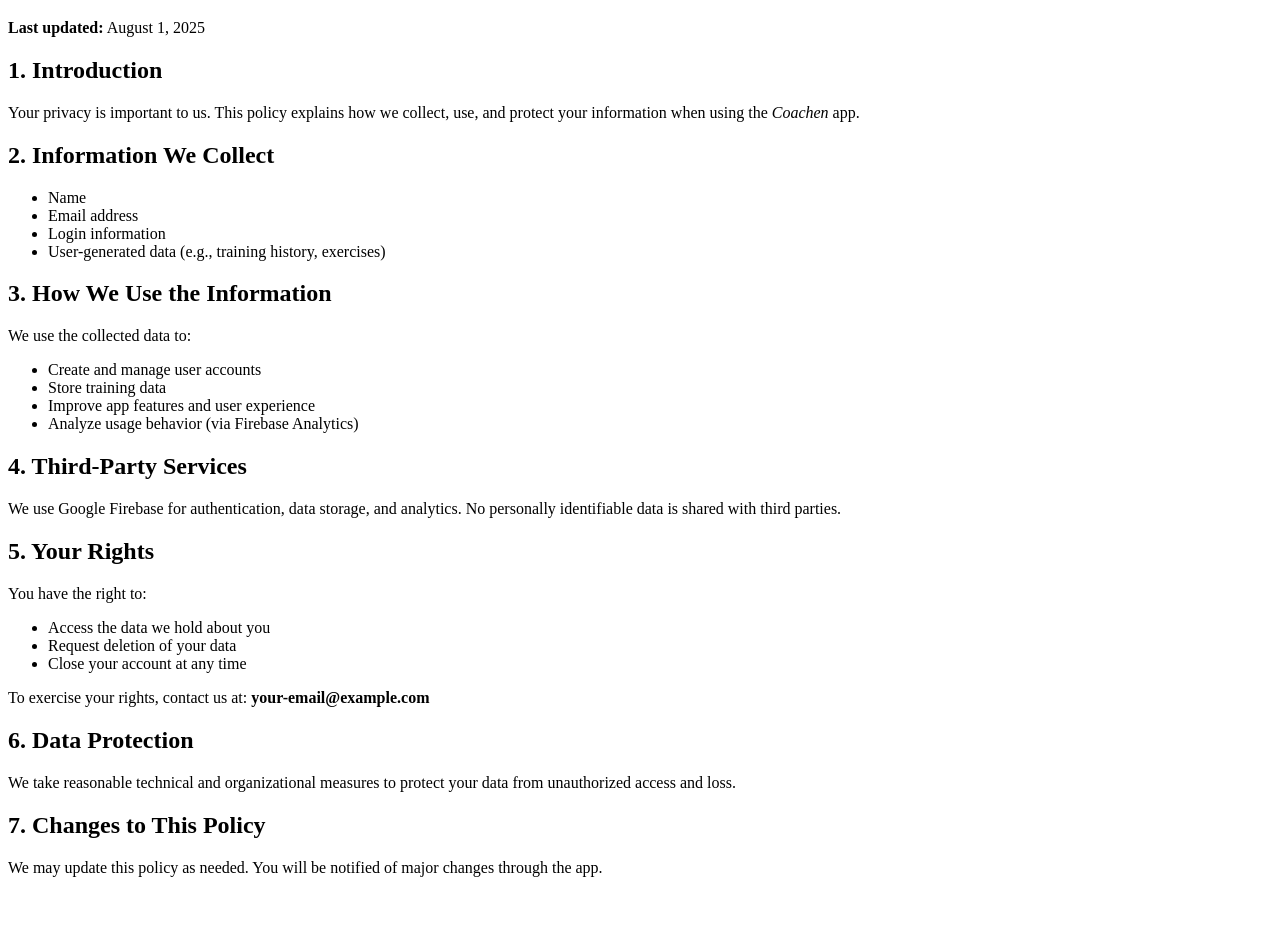
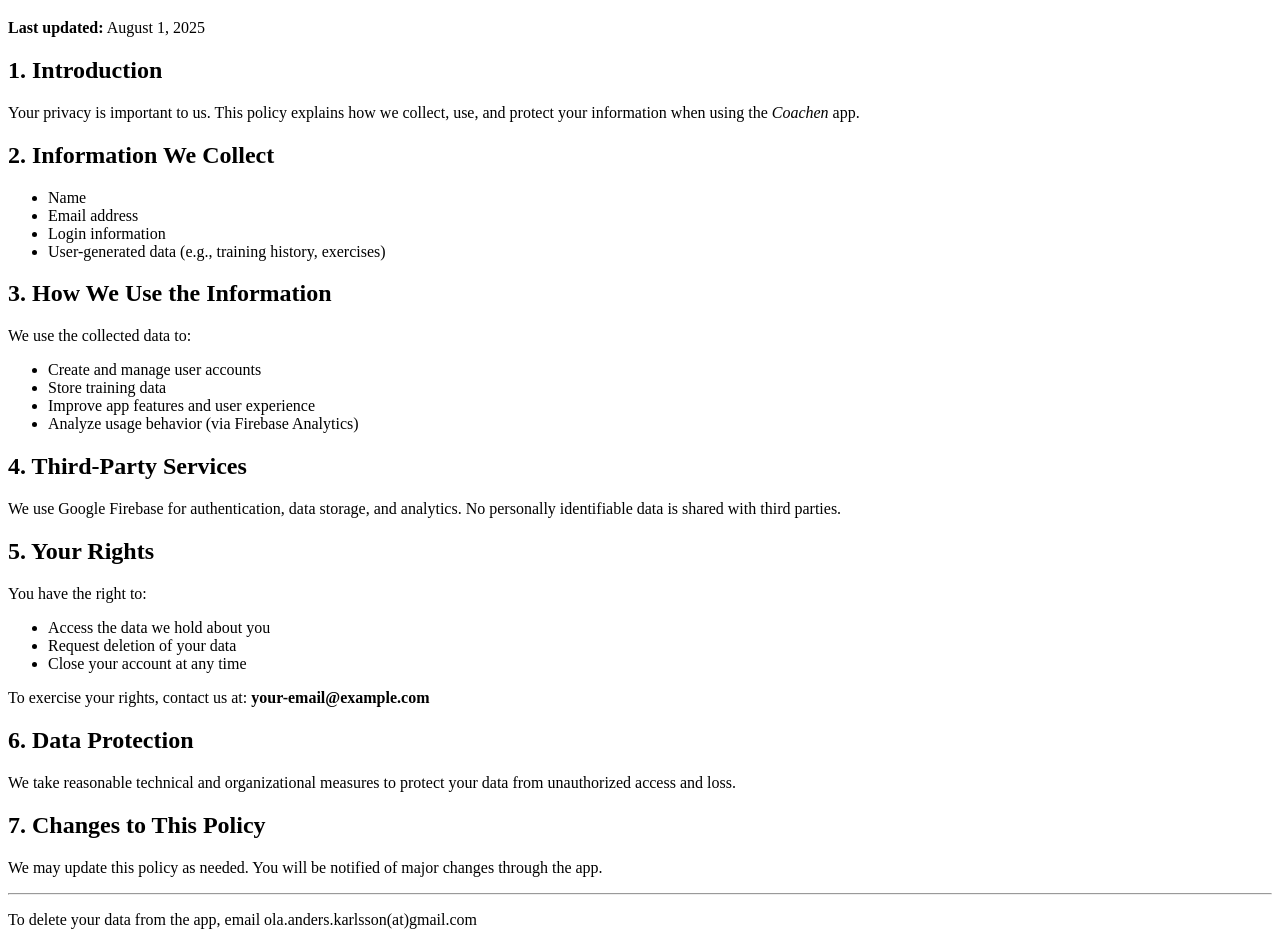
Before and after one commit to hattfan/coachen-land, a plain HTML site: page index.html in a window 1280 px wide. Shown: the part 61-1006 px from the top of the page. Before the commit the page ends 954 px from the top, so only its background shows below. Drawn offline with Linux system fonts and the light colour scheme.

Commit message:
Update index.html

```diff
--- a/index.html
+++ b/index.html
@@ -46,5 +46,8 @@
 
   <h2>7. Changes to This Policy</h2>
   <p>We may update this policy as needed. You will be notified of major changes through the app.</p>
+
+  <hr/>
+  <p>To delete your data from the app, email ola.anders.karlsson(at)gmail.com</p>
 </body>
 </html>
```
